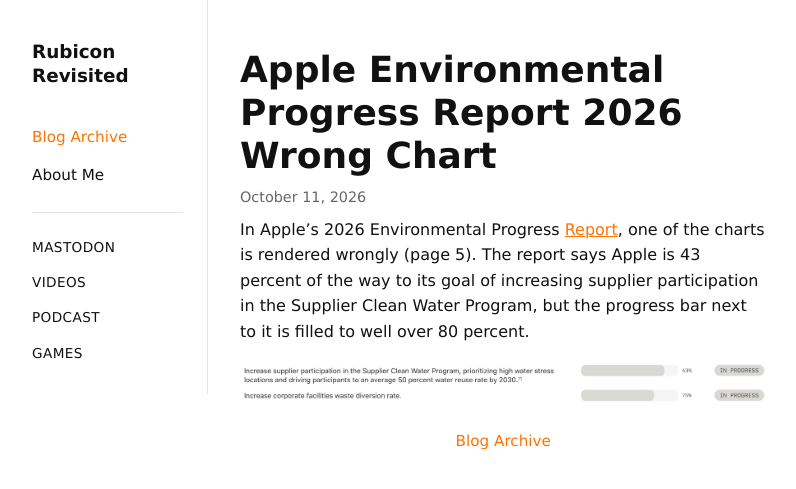
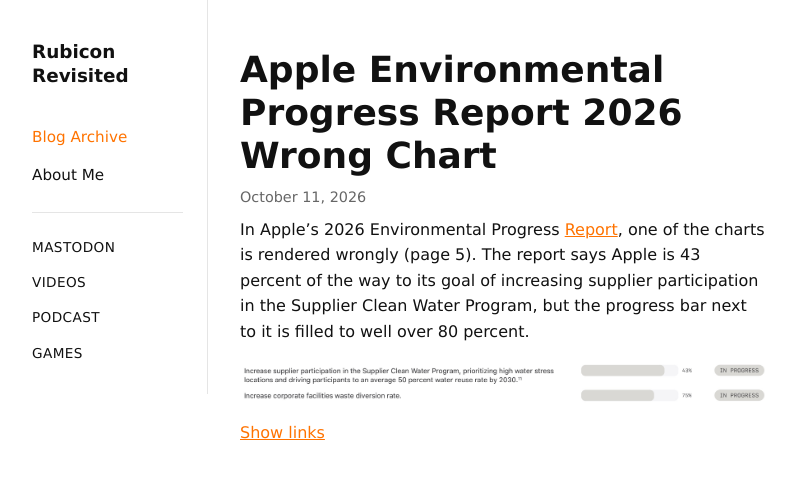
Before and after one commit to StepanJiri/stepankarasek.github.io, a Jekyll site: the page built from _posts/2026-10-11-Apple Environmental Progress Report 2026 Wrong Chart.md, in a window 1280 px wide. Shown: the top 489 px of the page, without its empty margins (152-948 px from the left). Built offline with Jekyll 4.4.1, drawn with Linux system fonts in a browser that asks for light colours; part of the change alters nothing that is shown.

Commit message:
Update post.html

```diff
--- a/_layouts/post.html
+++ b/_layouts/post.html
@@ -11,7 +11,72 @@ layout: default
     {{ content }}
   </div>
 
-  <p class="post-back">
-    <a href="{{ '/blog/' | relative_url }}">Blog Archive</a>
+  <p class="post-links-reveal" id="post-links-reveal" style="display:none;">
+    <a href="#" id="post-links-reveal-link">Show links</a>
   </p>
+
+  <div id="post-links" class="post-links" hidden></div>
 </article>
+
+<script>
+(function () {
+  var content = document.getElementById('post-content');
+  var container = document.getElementById('post-links');
+  var revealWrap = document.getElementById('post-links-reveal');
+  var revealLink = document.getElementById('post-links-reveal-link');
+  if (!content || !container || !revealWrap || !revealLink) return;
+
+  var anchors = content.querySelectorAll('a[href^="http"]');
+  var seen = {};
+  var links = [];
+
+  anchors.forEach(function (a) {
+    var href = a.getAttribute('href');
+    var customLabel = a.getAttribute('title');
+    var label = (customLabel && customLabel.trim()) ? customLabel.trim() : (a.textContent.trim() || href);
+
+    if (!seen[href]) {
+      seen[href] = true;
+      links.push({ href: href, label: label });
+    }
+  });
+
+  if (links.length === 0) return;
+
+  revealWrap.style.display = '';
+
+  var heading = document.createElement('p');
+  heading.className = 'post-links-label';
+  heading.textContent = 'Links in this post';
+  container.appendChild(heading);
+
+  var list = document.createElement('ul');
+  list.className = 'post-links-list';
+
+  links.forEach(function (link) {
+    var li = document.createElement('li');
+
+    var a = document.createElement('a');
+    a.href = link.href;
+    a.target = '_blank';
+    a.rel = 'noopener';
+    a.textContent = link.label;
+    li.appendChild(a);
+
+    var urlLine = document.createElement('span');
+    urlLine.className = 'post-links-url';
+    urlLine.textContent = link.href;
+    li.appendChild(urlLine);
+
+    list.appendChild(li);
+  });
+
+  container.appendChild(list);
+
+  revealLink.addEventListener('click', function (e) {
+    e.preventDefault();
+    container.removeAttribute('hidden');
+    revealWrap.style.display = 'none';
+  });
+})();
+</script>
```
